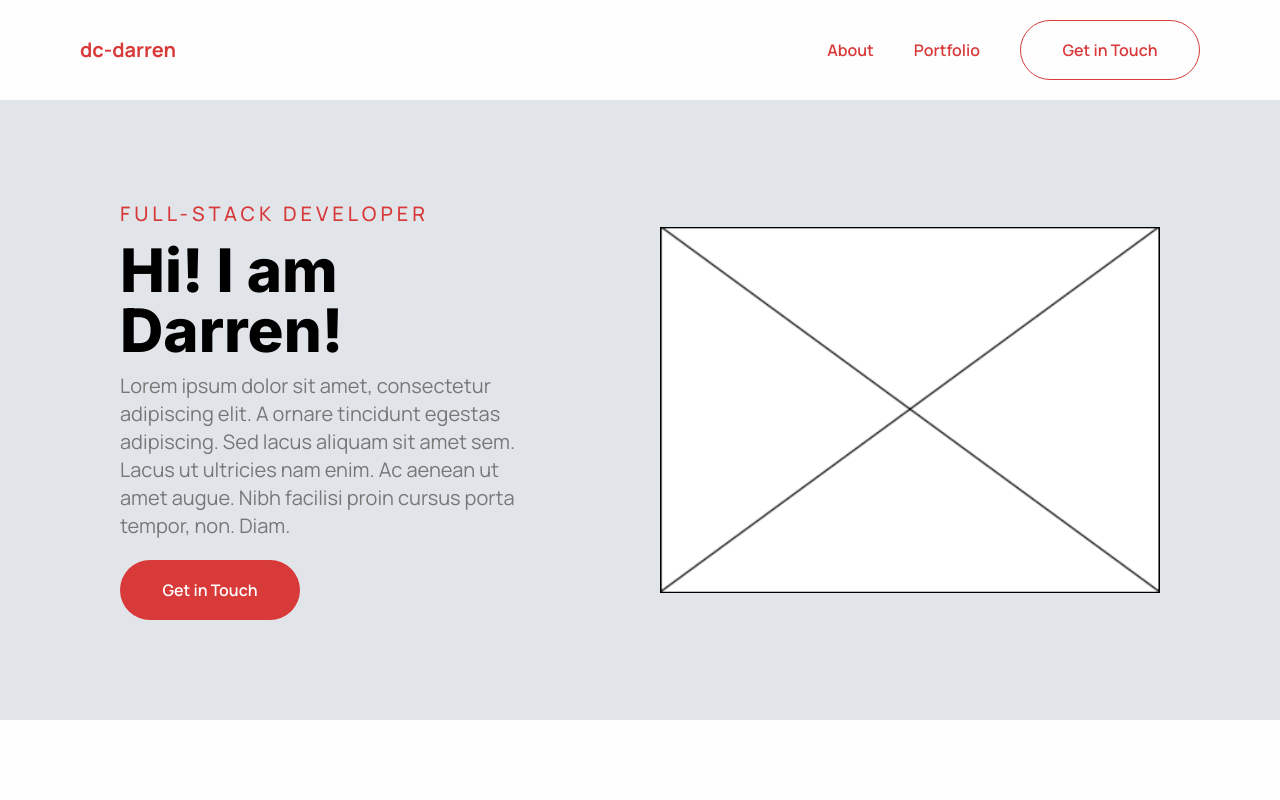
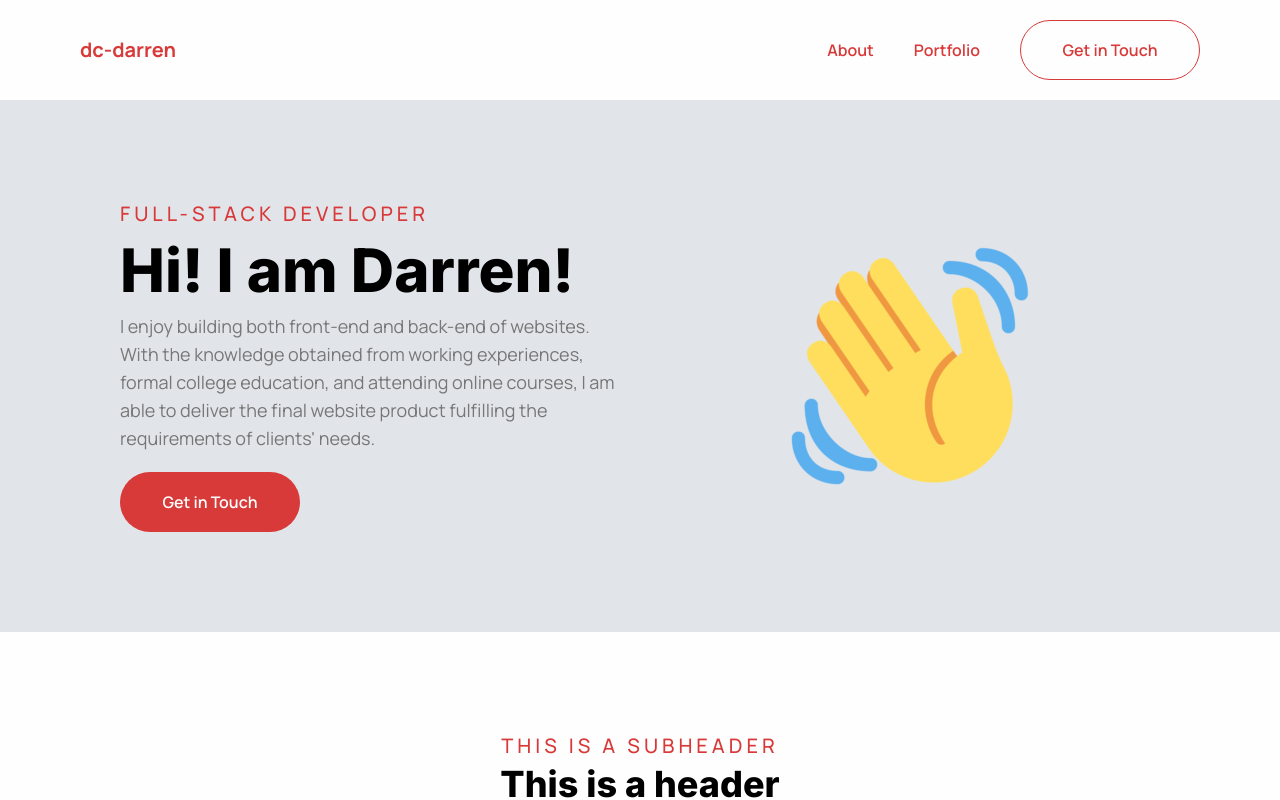
Before and after one commit to dc-darren/dc-darren.github.io, a React (Create React App) app: page / in a window 1280 px wide. Shown: the top 800 px of the page. Built offline with nearby package versions, Linux system fonts and the light colour scheme.

Commit message:
Hero section content, Get In Touch button, and smooth scrolling

```diff
--- a/src/App.js
+++ b/src/App.js
@@ -1,4 +1,16 @@
 function App() {
+
+  const handleGetInTouch = () => {
+    const destinationEmail = "darren.denisson@gmail.com"
+    const emailSubject = "[dc-darren] - Add your subject"
+
+    var mailto = document.createElement("a")
+    var hrefString = `mailto:${destinationEmail}?`
+    hrefString += `subject=${emailSubject}`
+    mailto.href = hrefString
+    mailto.click()
+  }
+
   return (
     <>
       {/* Navbar */}
@@ -8,9 +20,9 @@ function App() {
           <ul className="hidden sm:flex items-center gap-10">
             <li><a href="#about" className="font-semibold text-sm lg:text-base">About</a></li>
             <li><a href="#portfolio" className="font-semibold text-sm lg:text-base">Portfolio</a></li>
-            <li><a href="#getInTouch" className="btn-dc btn-dc-red-outline">Get in Touch</a></li>
+            <li><button onClick={() => handleGetInTouch()} className="btn-dc btn-dc-red-outline">Get in Touch</button></li>
           </ul>
-          <button href="#" className="block sm:hidden text-base">&#9776;</button>
+          <button className="block sm:hidden text-base">&#9776;</button>
         </nav>
       </header>
       {/* End of Navbar */}
@@ -20,18 +32,19 @@ function App() {
         {/* About */}
         <section id="about" className="bg-dc-light-gray">
           <div className="dc-container dc-grid items-center gap-10 px-5 sm:px-10 lg:px-30 py-10 sm:py-16 lg:py-25">
-            <div className="col-span-12 lg:col-span-5 flex flex-col gap-1.5 sm:gap-2 lg:gap-3">
+            {/* <div className="col-span-12 lg:col-span-5 flex flex-col gap-1.5 sm:gap-2 lg:gap-3"> */}
+            <div className="col-span-12 lg:col-span-6 flex flex-col gap-1.5 sm:gap-2 lg:gap-3">
               <p className="dc-subheader text-lg lg:text-xl text-dc-red">Full-Stack Developer</p>
               <h2 className="dc-header text-4xl sm:text-5xl lg:text-6xl">Hi! I am Darren!</h2>
-              <p className="flex-shrink-0 basis-1/2 text-sm sm:text-base lg:text-xl text-dc-gray">
-                Lorem ipsum dolor sit amet, consectetur adipiscing elit.
-                A ornare tincidunt egestas adipiscing. Sed lacus aliquam sit amet sem.
-                Lacus ut ultricies nam enim. Ac aenean ut amet augue.
-                Nibh facilisi proin cursus porta tempor, non. Diam.
+              <p className="flex-shrink-0 basis-1/2 text-sm sm:text-base lg:text-lg text-dc-gray">
+                I enjoy building both front-end and back-end of websites.
+                With the knowledge obtained from working experiences, formal college education, and attending online courses,
+                I am able to deliver the final website product fulfilling the requirements of clients' needs.
               </p>
-              <a href="#getInTouch" className="btn-dc btn-dc-red mt-2">Get in Touch</a>
+              <button onClick={() => handleGetInTouch()} className="btn-dc btn-dc-red mt-2">Get in Touch</button>
             </div>
-            <img src="assets/images/sample-image.png" alt="Avatar" className="hidden lg:block col-start-7 col-span-6 w-full aspect-[15/11]" />
+            {/* <img src="assets/images/sample-image.png" alt="Avatar" className="hidden lg:block col-start-7 col-span-6 w-full aspect-[15/11]" /> */}
+            <img src="assets/images/waving-hand.png" alt="Waving Hand" className="hidden lg:block col-start-7 col-span-6 mx-auto" />
           </div>
         </section>
         {/* End of About */}
@@ -77,7 +90,7 @@ function App() {
               <p className="dc-subheader text-base sm:text-lg">Hotel Booking with Laravel</p>
               <h2 className="dc-header text-3xl sm:text-4xl lg:text-5xl">Travelokie</h2>
               <p className="direction-ltr flex-shrink-0 basis-1/2 text-sm sm:text-base">
-                Hotel booking system built with Laravel, which focuses on registration functionality of a hotel booking. Try out the simple way of booking a hotel in a few clicks.
+                Hotel booking system built with Laravel, which focuses on registration functionality of a hotel booking. Try out the simple way of booking a hotel within a few clicks.
               </p>
               <a href="http://sledge-hammer-fuses.000webhostapp.com/" target="_blank" rel="noreferrer" className="btn-dc btn-dc-white-outline hover:text-[#113448] mt-2">Open Travelokie</a>
             </div>
@@ -162,7 +175,7 @@ function App() {
             <div className="col-span-12 lg:col-start-8 lg:col-span-5 flex flex-col gap-1.5 sm:gap-2 lg:gap-3 px-5 sm:px-10 pt-5 sm:pt-10 pb-6 sm:pb-12 lg:p-0">
               <p className="dc-subheader text-lg lg:text-xl">This is a subheader</p>
               <h2 className="dc-header text-4xl sm:text-5xl lg:text-6xl">This is a header</h2>
-              <p className="flex-shrink-0 basis-1/2 text-sm sm:text-base lg:text-xl text-dc-white">
+              <p className="flex-shrink-0 basis-1/2 text-sm sm:text-base lg:text-lg text-dc-white">
                 Lorem ipsum dolor sit amet, consectetur adipiscing elit.
                 A ornare tincidunt egestas adipiscing. Sed lacus aliquam sit amet sem.
                 Lacus ut ultricies nam enim. Ac aenean ut amet augue.
@@ -186,12 +199,12 @@ function App() {
           <div className="col-span-12 sm:col-span-6 lg:col-span-4 md:order-3 lg:order-2 pt-1">
             <p className="font-semibold text-lg sm:text-xl lg:text-2xl">Portfolio</p>
             <nav className="grid grid-cols-2 gap-x-1 sm:gap-x-5 lg:gap-x-10 gap-y-4 sm:gap-y-6 lg:gap-y-8 text-zinc-300 mt-4 sm:mt-5 lg:mt-8">
-              <a href="https://dc-darren.github.io/daddj/" target="_blank" rel="noreferrer" className="text-base sm:text-lg lg:text-xl hover:text-dc-white dc-transition">Daddj</a>
-              <a href="http://sledge-hammer-fuses.000webhostapp.com/" target="_blank" rel="noreferrer" className="text-base sm:text-lg lg:text-xl hover:text-dc-white dc-transition">Travelokie</a>
-              <a href="#portfolio" target="_blank" rel="noreferrer" className="text-base sm:text-lg lg:text-xl hover:text-dc-white dc-transition">Website</a>
-              <a href="#portfolio" target="_blank" rel="noreferrer" className="text-base sm:text-lg lg:text-xl hover:text-dc-white dc-transition">Website</a>
-              <a href="#portfolio" target="_blank" rel="noreferrer" className="text-base sm:text-lg lg:text-xl hover:text-dc-white dc-transition">Website</a>
-              <a href="#portfolio" target="_blank" rel="noreferrer" className="text-base sm:text-lg lg:text-xl hover:text-dc-white dc-transition">Website</a>
+              <a href="https://dc-darren.github.io/daddj/" target="_blank" rel="noreferrer" className="w-fit text-base sm:text-lg lg:text-xl hover:text-dc-white dc-transition">Daddj</a>
+              <a href="http://sledge-hammer-fuses.000webhostapp.com/" target="_blank" rel="noreferrer" className="w-fit text-base sm:text-lg lg:text-xl hover:text-dc-white dc-transition">Travelokie</a>
+              <a href="#portfolio" target="_blank" rel="noreferrer" className="w-fit text-base sm:text-lg lg:text-xl hover:text-dc-white dc-transition">Website</a>
+              <a href="#portfolio" target="_blank" rel="noreferrer" className="w-fit text-base sm:text-lg lg:text-xl hover:text-dc-white dc-transition">Website</a>
+              <a href="#portfolio" target="_blank" rel="noreferrer" className="w-fit text-base sm:text-lg lg:text-xl hover:text-dc-white dc-transition">Website</a>
+              <a href="#portfolio" target="_blank" rel="noreferrer" className="w-fit text-base sm:text-lg lg:text-xl hover:text-dc-white dc-transition">Website</a>
             </nav>
           </div>
           <div className="col-span-12 sm:col-span-6 lg:col-span-4 md:order-2 lg:order-3 pt-1">
--- a/src/css/style.css
+++ b/src/css/style.css
@@ -418,8 +418,12 @@ video {
   display: none;
 }
 
+html {
+  scroll-behavior: smooth;
+}
+
 body {
-  font-family: 'Manrope', 'Inter', sans-serif;
+  font-family: Manrope, Inter, ui-sans-serif,system-ui,-apple-system,BlinkMacSystemFont,"Segoe UI",Roboto,"Helvetica Neue",Arial,"Noto Sans",sans-serif,"Apple Color Emoji","Segoe UI Emoji","Segoe UI Symbol","Noto Color Emoji";
 }
 
 *, ::before, ::after {
@@ -780,6 +784,11 @@ body {
   grid-column-start: 7;
 }
 
+.mx-auto {
+  margin-left: auto;
+  margin-right: auto;
+}
+
 .mt-2 {
   margin-top: 0.5rem;
 }
@@ -790,6 +799,10 @@ body {
 
 .mt-4 {
   margin-top: 1rem;
+}
+
+.ml-auto {
+  margin-left: auto;
 }
 
 .block {
@@ -826,6 +839,12 @@ body {
 
 .w-12 {
   width: 3rem;
+}
+
+.w-fit {
+  width: -webkit-fit-content;
+  width: -moz-fit-content;
+  width: fit-content;
 }
 
 .flex-shrink-0 {
@@ -980,6 +999,10 @@ body {
   text-align: left;
 }
 
+.text-center {
+  text-align: center;
+}
+
 .font-inter {
   font-family: Inter, Manrope, ui-sans-serif,system-ui,-apple-system,BlinkMacSystemFont,"Segoe UI",Roboto,"Helvetica Neue",Arial,"Noto Sans",sans-serif,"Apple Color Emoji","Segoe UI Emoji","Segoe UI Symbol","Noto Color Emoji";
 }
@@ -1027,6 +1050,11 @@ body {
 .text-2xl {
   font-size: 1.5rem;
   line-height: 2rem;
+}
+
+.text-9xl {
+  font-size: 8rem;
+  line-height: 1;
 }
 
 .font-bold {
@@ -1359,6 +1387,11 @@ body {
     line-height: 2rem;
   }
 
+  .lg\:text-lg {
+    font-size: 1.125rem;
+    line-height: 1.75rem;
+  }
+
   .lg\:direction-rtl {
     direction: rtl;
   }
--- a/src/index.css
+++ b/src/index.css
@@ -3,8 +3,12 @@
 @tailwind utilities;
 
 @layer base {
+  html {
+    @apply scroll-smooth;
+  }
+
   body {
-    font-family: 'Manrope', 'Inter', sans-serif;
+    @apply font-manrope;
   }
 }
 
```
Also changed, not shown: public/assets/images/waving-hand.png (added).
